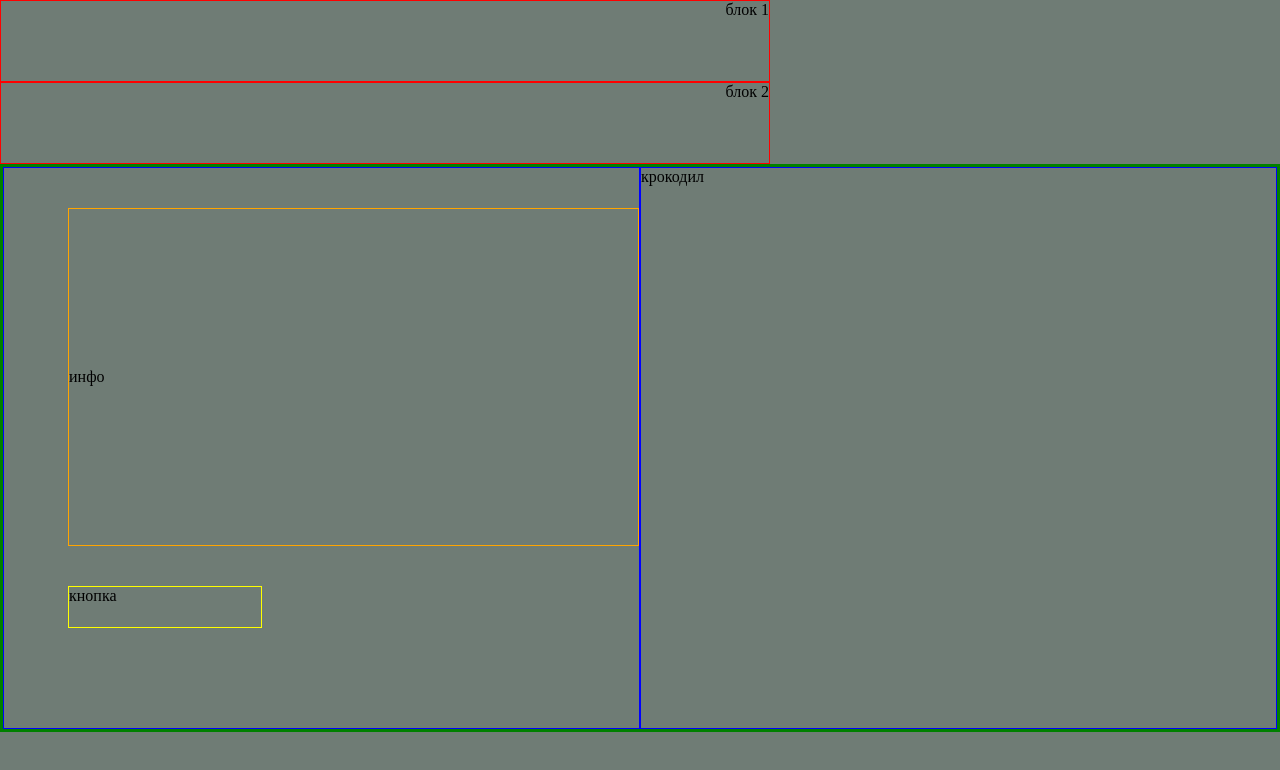
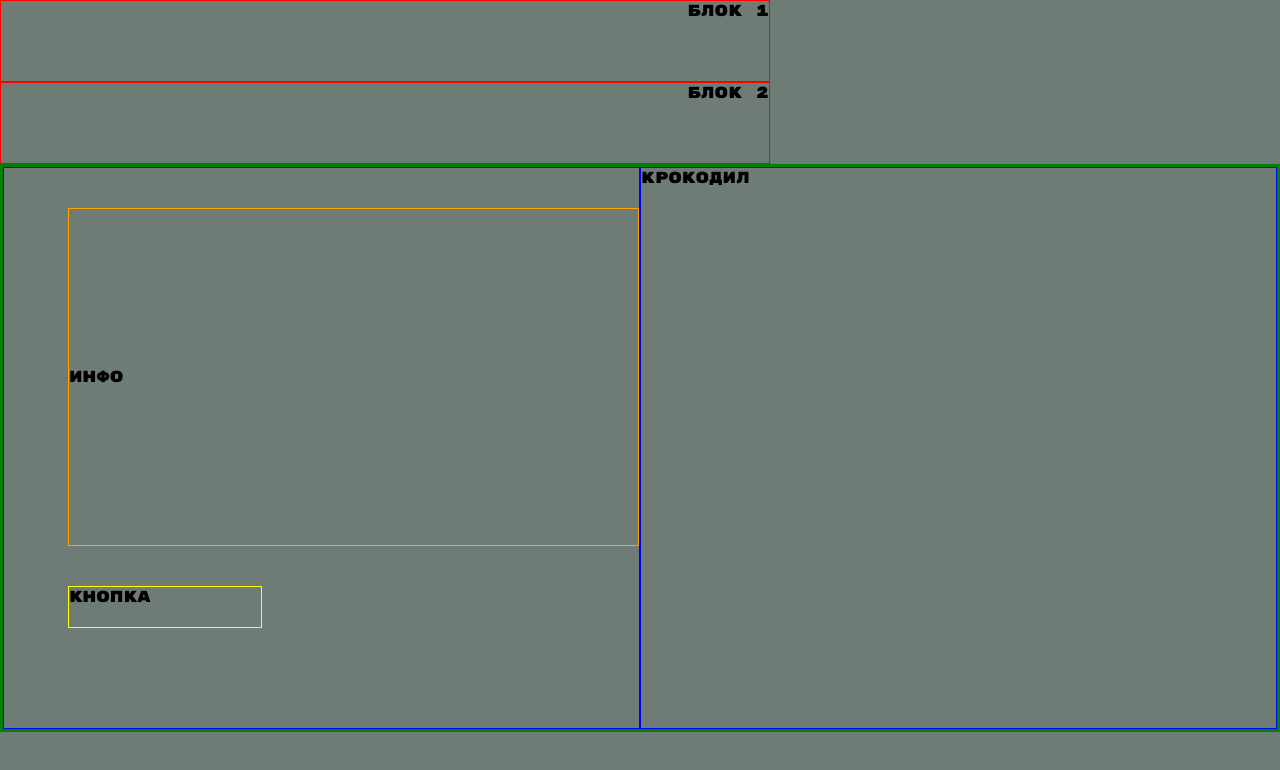
Before and after one commit to RudWhale/Croc-Game, a Next.js app: page / in a window 1280 px wide. Shown: the top 770 px of the page. Built offline with nearby package versions, Linux system fonts and the light colour scheme.

Commit message:
Adding the Rubik Mono One font, and adding it to the block

```diff
--- a/src/app/Styles/firstBlock.module.scss
+++ b/src/app/Styles/firstBlock.module.scss
@@ -1,9 +1,14 @@
-.firstBlock{
+.firstBlock {
     color: black;
     height: 100vh;
-    background-color:#6f7c75;
+    background-color: #6f7c75;
+    font-family: "Rubik Mono One", serif;
+    font-weight: 300;
+    font-style: normal;
 
-    &_firstTitle, &_secondTitle{
+
+    &_firstTitle,
+    &_secondTitle {
         width: 60vw;
         height: 10vh;
         display: flex;
@@ -11,23 +16,24 @@
         border: 1px solid red;
     }
 
-    &_workBlock{
+    &_workBlock {
         border: 3px solid green;
-        display:flex;
+        display: flex;
 
 
-        &_info, &_img{
+        &_info,
+        &_img {
             width: 50vw;
             height: 70vh;
             border: 1px solid blue;
             display: flex;
         }
 
-        &_info{
+        &_info {
             padding-left: 5vw;
             flex-direction: column;
 
-            &_text{
+            &_text {
                 margin-top: 5vh;
                 height: 60%;
                 display: flex;
@@ -36,11 +42,11 @@
             }
         }
 
-        &_img{
+        &_img {
             padding-right: 5vw;
         }
 
-        &_btn{
+        &_btn {
             margin-top: 5vh;
             width: 15vw;
             height: 5vh;
--- a/src/app/layout.tsx
+++ b/src/app/layout.tsx
@@ -3,9 +3,13 @@
 import "./globals.scss";
 
 
-export default function RootLayout({children,}: Readonly<{children: React.ReactNode;}>) {
+export default function RootLayout({ children, }: Readonly<{ children: React.ReactNode; }>) {
   return (
     <html lang="en">
+      <head>
+        <link href="https://fonts.googleapis.com/css2?family=Rubik+Mono+One&display=swap" rel="stylesheet" />
+
+      </head>
       <body>
         {children}
       </body>
```
Lines whose indentation alone changed are shown as unchanged.
